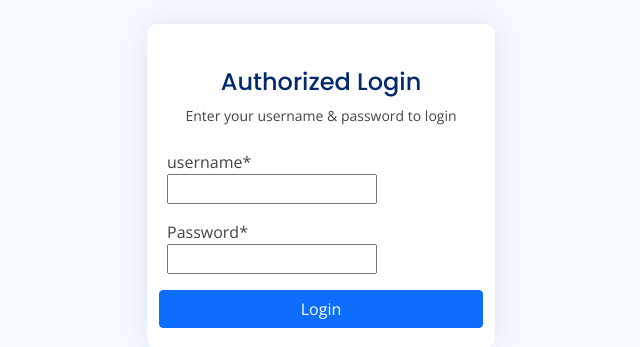
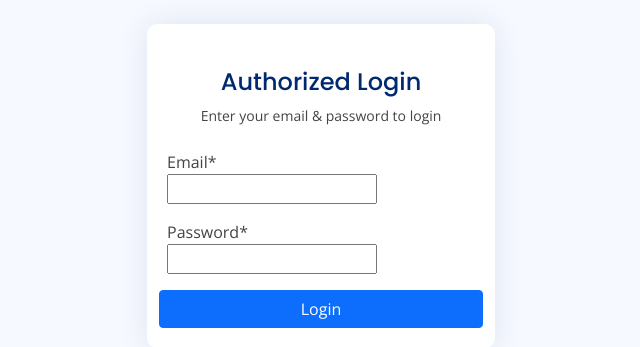
Before and after one commit to manyeagaf/process-management, a Django app: page /accounts/login/ in a window 1280 px wide. Shown: the part 206-553 px from the top of the page, without its empty margins (319-959 px from the left). Run offline with Django 4.2, Linux system fonts and the light colour scheme; parts of the project's set-up code (start-up, migrations or seed data) failed here and were passed over; some libraries are stand-ins or nearby versions.

Commit message:
:hammer: Changed the login username field to email

```diff
--- a/users/forms.py
+++ b/users/forms.py
@@ -3,7 +3,7 @@ from .models import UserPrivilege,User
 from django.contrib.auth.forms import UserCreationForm
 
 class LoginForm(forms.Form):
-    username = forms.CharField(max_length=50, label="username")
+    email = forms.CharField(max_length=50, label="Email")
     password = forms.CharField(widget=forms.PasswordInput)
 
     def clean_username(self):
--- a/users/templates/users/login.html
+++ b/users/templates/users/login.html
@@ -79,7 +79,7 @@
                         Authorized Login
                       </h5>
                       <p class="text-center small">
-                        Enter your username & password to login
+                        Enter your email & password to login
                       </p>
                     </div>
 
--- a/users/views.py
+++ b/users/views.py
@@ -12,10 +12,10 @@ def user_login(request):
         print('Ok')
         print(request.POST.get('username'))
         print(request.POST.get('password'))
-        username = request.POST.get('username')
+        email = request.POST.get('email')
         password = request.POST.get('password')
         user = user = authenticate(request,
-                                username=username,
+                                email=email,
                                 password=password,
                                 )
         login(request,user)
```
Also changed, not shown: db.sqlite3, 1 other file.
